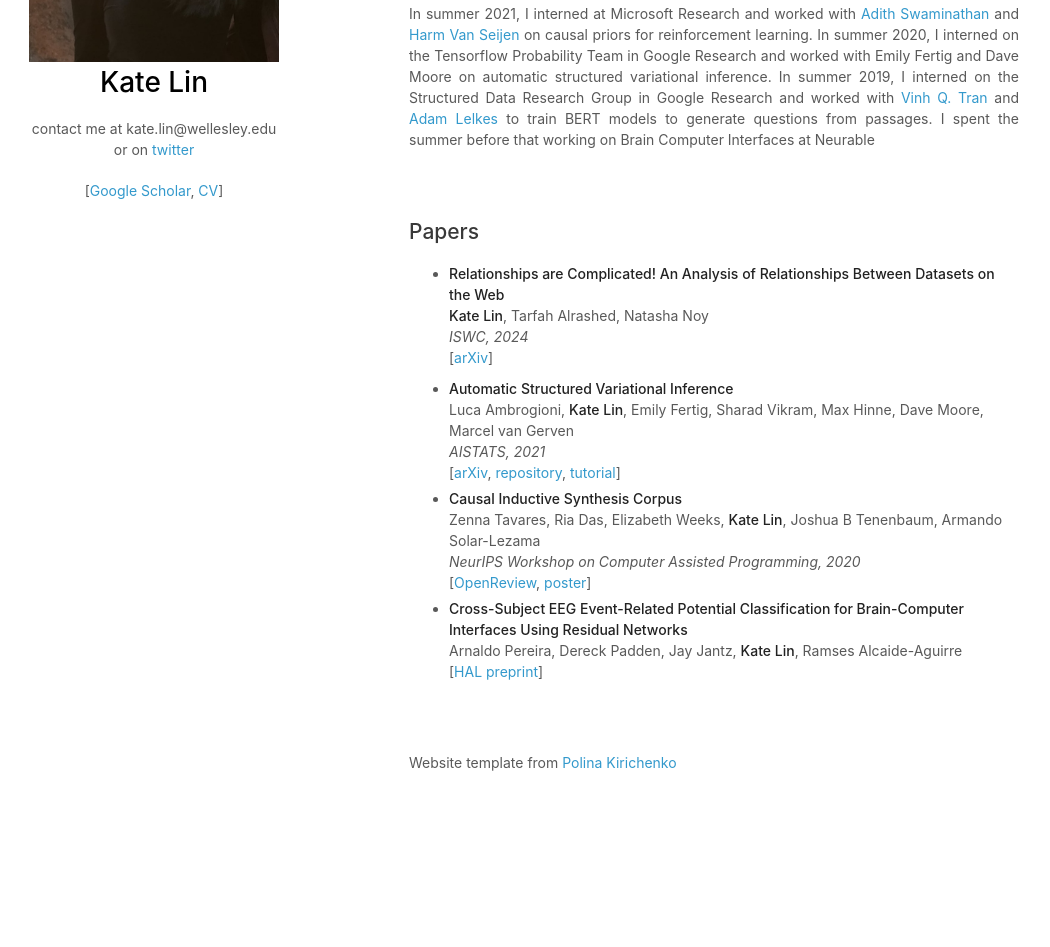
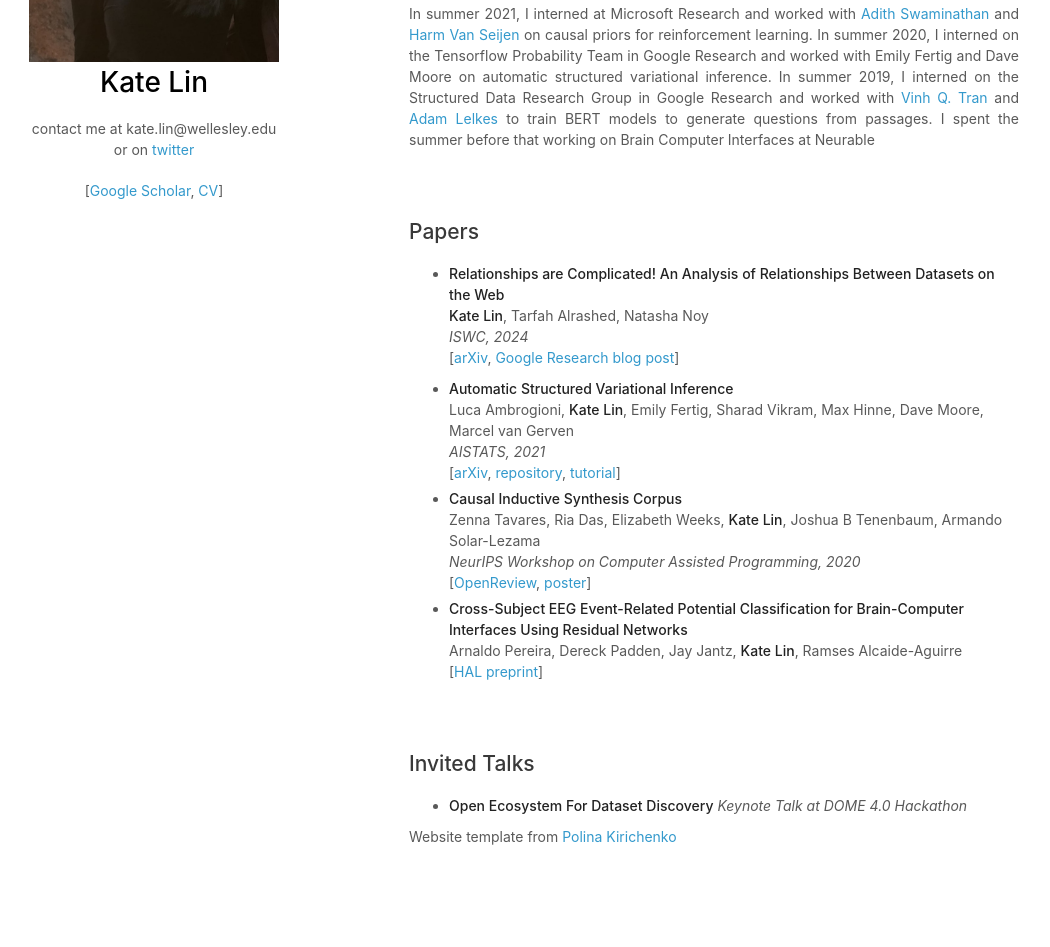
Before and after one commit to kateslin/kateslin.github.io, a plain HTML site: page index.html in a window 1280 px wide. Shown: the part 345-1292 px from the top of the page, without its empty margins (121-1171 px from the left). Before the commit the page ends 1168 px from the top, so only its background shows below. Drawn offline with Linux system fonts and the light colour scheme; files whose address does not match are found by name.

Commit message:
Update index.html

```diff
--- a/index.html
+++ b/index.html
@@ -91,7 +91,8 @@
             <i>ISWC,&nbsp;2024</i><!--
      --></span>
         <br />
-        [<a href="https://arxiv.org/abs/2408.14636" target="_blank">arXiv</a>]
+        [<a href="https://arxiv.org/abs/2408.14636" target="_blank">arXiv</a>,
+	    <a href="https://research.google/blog/relationships-are-complicated-an-analysis-of-relationships-between-datasets-on-the-web/" target="_blank">Google Research blog post</a>]
     </li>
     <li>
         <span class='title'>
@@ -139,6 +140,20 @@
     </li>
   </section>
 
+
+<section>
+  <h2>
+    Invited Talks
+</h2>
+<ul id="publications" >
+    <li style="margin-bottom: 10px;">
+        <span class='title'>
+            <strong>Open Ecosystem For Dataset Discovery</strong>
+        </span>
+        <span class='conference'>
+            <i>Keynote Talk at DOME 4.0 Hackathon</i><!--
+     --></span>
+    </li>
   <section>
     Website template from <a href="https://polkirichenko.github.io/">Polina Kirichenko</a>
   </section>
```
